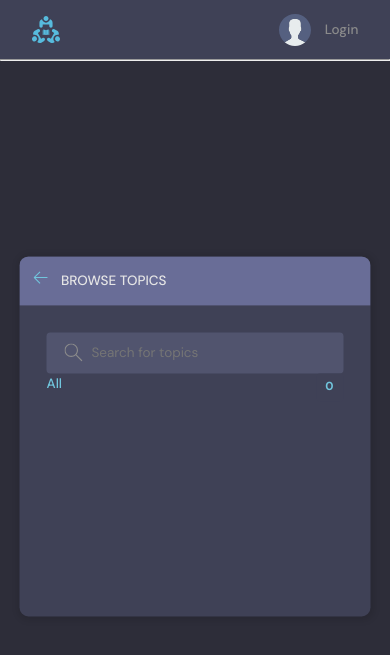
After one commit to SouFelipeOliveira/Django-StudyBud, a Django app: page /topics/ in a window 390 px wide. The commit adds this page. Shown: the top 655 px of the page. Run offline with Django 4.2, Linux system fonts and the light colour scheme; data that the repository does not hold is empty.

Commit message:
add responsive topics page

```diff
--- a/base/templates/base/home.html
+++ b/base/templates/base/home.html
@@ -11,7 +11,7 @@
             <!-- Room List Start -->
             <div class="roomList">
                 <div class="mobile-menu">
-                    <form class="header__search">
+                    <form action="{% url 'home' %}" method="GET" class="header__search">
                         <label>
                             <svg version="1.1" xmlns="http://www.w3.org/2000/svg" width="32" height="32"
                                 viewBox="0 0 32 32">
@@ -20,11 +20,11 @@
                                     d="M32 30.586l-10.845-10.845c1.771-2.092 2.845-4.791 2.845-7.741 0-6.617-5.383-12-12-12s-12 5.383-12 12c0 6.617 5.383 12 12 12 2.949 0 5.649-1.074 7.741-2.845l10.845 10.845 1.414-1.414zM12 22c-5.514 0-10-4.486-10-10s4.486-10 10-10c5.514 0 10 4.486 10 10s-4.486 10-10 10z">
                                 </path>
                             </svg>
-                            <input placeholder="Search for posts" />
+                            <input name="q" placeholder="Search for posts" />
                         </label>
                     </form>
                     <div class="mobile-menuItems">
-                        <a class="btn btn--main btn--pill" href="#">Browse Topics</a>
+                        <a class="btn btn--main btn--pill" href="{% url 'topics' %}">Browse Topics</a>
                         <a class="btn btn--main btn--pill" href="#">Recent Activities</a>
                     </div>
                 </div>
--- /dev/null
+++ b/base/templates/base/topics.html
@@ -0,0 +1,48 @@
+{% extends 'main.html' %}
+
+{% block content %}
+<main class="create-room layout">
+  <div class="container">
+    <div class="layout__box">
+      <div class="layout__boxHeader">
+        <div class="layout__boxTitle">
+          <a href="{{request.META.HTTP_REFERER}}">
+            <svg version="1.1" xmlns="http://www.w3.org/2000/svg" width="32" height="32" viewBox="0 0 32 32">
+              <title>arrow-left</title>
+              <path
+                d="M13.723 2.286l-13.723 13.714 13.719 13.714 1.616-1.611-10.96-10.96h27.625v-2.286h-27.625l10.965-10.965-1.616-1.607z">
+              </path>
+            </svg>
+          </a>
+          <h3>Browse Topics</h3>
+        </div>
+      </div>
+
+      <div class="topics-page layout__body">
+        <form action="" method="GET" class="header__search">
+          <label>
+            <svg version="1.1" xmlns="http://www.w3.org/2000/svg" width="32" height="32" viewBox="0 0 32 32">
+              <title>search</title>
+              <path
+                d="M32 30.586l-10.845-10.845c1.771-2.092 2.845-4.791 2.845-7.741 0-6.617-5.383-12-12-12s-12 5.383-12 12c0 6.617 5.383 12 12 12 2.949 0 5.649-1.074 7.741-2.845l10.845 10.845 1.414-1.414zM12 22c-5.514 0-10-4.486-10-10s4.486-10 10-10c5.514 0 10 4.486 10 10s-4.486 10-10 10z">
+              </path>
+            </svg>
+            <input name="q" placeholder="Search for topics" />
+          </label>
+        </form>
+
+        <ul class="topics__list">
+          <li>
+            <a href="{% url 'topics' %}" class="active">All <span>{{topics.count}}</span></a>
+          </li>
+          {% for topic in topics %}
+            <li>
+              <a href="{% url 'home' %}?q={{topic.name}}">{{topic.name}} <span>{{topic.room_set.all.count}}</span></a>
+            </li>
+          {% endfor %}
+        </ul>
+      </div>
+    </div>
+  </div>
+</main>
+{% endblock content %}
--- a/base/templates/base/topics_component.html
+++ b/base/templates/base/topics_component.html
@@ -12,7 +12,7 @@
         </li>
         {% endfor %}
     </ul>
-    <a class="btn btn--link" href="/">
+    <a class="btn btn--link" href="{% url 'topics' %}">
         More
         <svg version="1.1" xmlns="http://www.w3.org/2000/svg" width="32" height="32" viewBox="0 0 32 32">
             <title>chevron-down</title>
--- a/base/urls.py
+++ b/base/urls.py
@@ -14,7 +14,8 @@ urlpatterns = [
     path('update-room/<str:pk>/', views.updateRoom, name="update-room"),
     path('delete-room/<str:pk>/', views.deleteRoom, name="delete-room"),
     path('delete-message/<str:pk>/', views.deleteMessage, name="delete-message"),
-    path('update-user/<str:pk>/', views.updateUser, name="update-user")
+    path('update-user/<str:pk>/', views.updateUser, name="update-user"),
+    path('topics/', views.topicsPage, name="topics"),
 ]
 
 erros = [
--- a/base/views.py
+++ b/base/views.py
@@ -227,3 +227,10 @@ def updateUser(request, pk):
 
     context = {"form": form}
     return render(request, "base/update-user.html", context)
+
+
+def topicsPage(request):
+    q = request.GET.get("q") if request.GET.get("q") is not None else ""
+    topics = Topic.objects.filter(name__icontains=q)
+    context = {"topics": topics}
+    return render(request, "base/topics.html", context)
```
